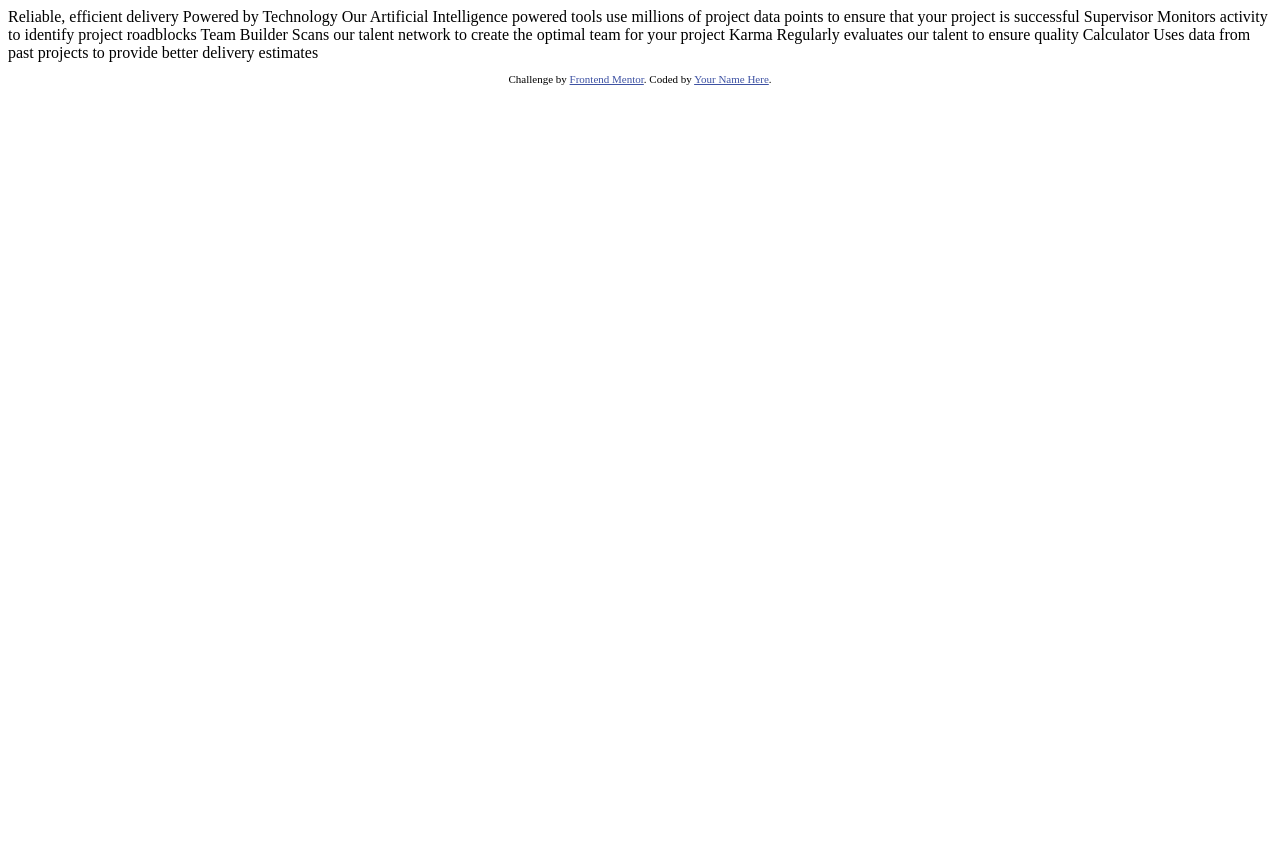
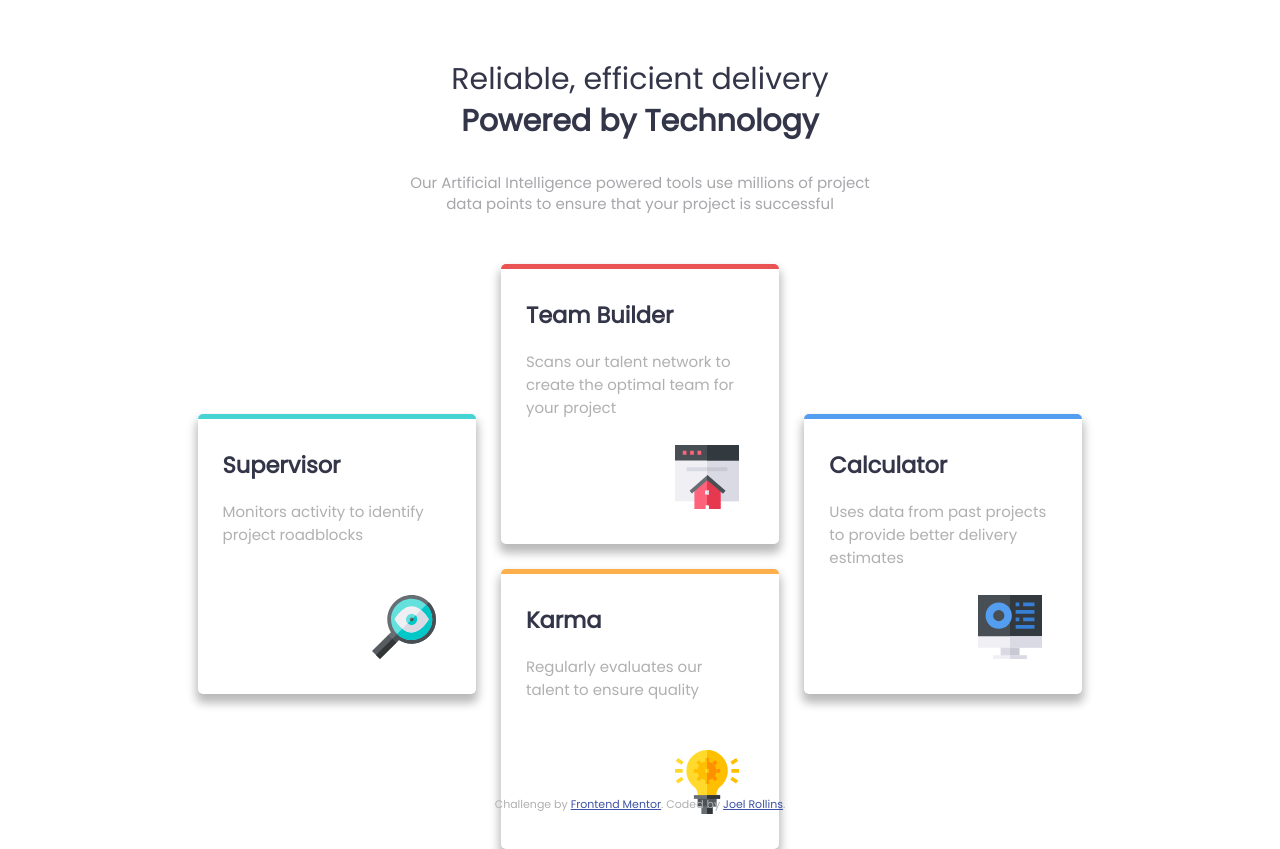
Before and after one commit to rollinsf/four-card-feature, a plain HTML site: page index.html in a window 1280 px wide. Before the commit the page ends 800 px from the top, so only its background shows below. Drawn offline with Linux system fonts and the light colour scheme.

Commit message:
Creates four card feature webpage with styles

```diff
--- /dev/null
+++ b/css/styles.css
@@ -0,0 +1,111 @@
+body {
+    background-color: white;
+    font-family: 'Poppins', sans-serif;
+    font-size: 15px;
+}
+
+h1, h2 {
+    color: hsl(234, 17%, 24%);
+    font-weight: 600;
+}
+
+h1 {
+    margin-bottom: 20px;
+}
+
+h4 {
+    color: #A7A6AB;
+    font-weight: 400;
+}
+
+img {
+    position: absolute;
+    right: 40px;
+    bottom: 35px;
+}
+
+p {
+    color: #B0B0B2;
+    font-weight: 200;
+}
+
+#page-container {
+    position: relative;
+    min-height: 100vh;
+    width: 100%;
+}
+
+#top-container {
+    padding: 20px 0;
+    position: relative;
+    line-height: 1.4;
+    width: 100%;
+    text-align: center;
+}
+
+#feature-container {
+    position: relative;
+    width: 100%;
+}
+
+#footer {
+    bottom: 0;
+    position: absolute;
+    width: 100%;
+}
+
+
+.content {
+    position: relative;
+    left: 25px;
+    top: 10px;
+    width: 80%;
+}
+
+.lighter {
+    font-weight: 100;
+}
+
+.feature {
+    box-shadow: 0 7px 10px 2px #bababa;
+    border-radius: 5px;
+    position: relative;
+    width: 22%;
+    height: 275px;
+}
+
+.info {
+    width: 38%;
+    margin: 30px auto;
+}
+
+.karma {
+    border-top: 5px hsl(34, 97%, 64%) solid;
+    top: 25px;
+    margin: 0 39%;
+    overflow: hidden;
+}
+
+.supervisor {
+    border-top: 5px hsl(180, 62%, 55%) solid;
+    margin-left: 15%;
+    float: left;
+    position: absolute;
+    overflow: hidden;
+    top: 150px;
+}
+
+.team-builder {
+    border-top: 5px hsl(0, 78%, 62%) solid;
+    margin: 0 39%;
+    overflow: hidden;
+}
+
+.calculator {
+    border-top: 5px hsl(212, 86%, 64%) solid;
+    margin-right: 15%;
+    top: 150px;
+    right: 0;
+    position: absolute;
+    overflow: hidden;
+}
--- a/index.html
+++ b/index.html
@@ -3,8 +3,9 @@
 <head>
   <meta charset="UTF-8">
   <meta name="viewport" content="width=device-width, initial-scale=1.0"> <!-- displays site properly based on user's device -->
-
   <link rel="icon" type="image/png" sizes="32x32" href="./images/favicon-32x32.png">
+  <link href="https://fonts.googleapis.com/css?family=Poppins&display=swap" rel="stylesheet">
+  <link rel="stylesheet" type="text/css" href="css/styles.css">
 
   <title>Frontend Mentor | Four card feature section</title>
 
@@ -15,31 +16,45 @@
   </style>
 </head>
 <body>
-
-  Reliable, efficient delivery
-  Powered by Technology
-
-  Our Artificial Intelligence powered tools use millions of project data points
-  to ensure that your project is successful
-
-  Supervisor
-  Monitors activity to identify project roadblocks
-
-  Team Builder
-  Scans our talent network to create the optimal team for your project
-
-  Karma
-  Regularly evaluates our talent to ensure quality
-
-  Calculator
-  Uses data from past projects to provide better delivery estimates
+  <div id="page-container">
+    <div id="top-container">
+      <h1 class="info"><span class="lighter">Reliable, efficient delivery</span><br>
+          Powered by Technology</h1>
+      <h4 class="info">Our Artificial Intelligence powered tools use millions of project data points
+        to ensure that your project is successful</h4>
+    </div>
+    <div id="feature-container">
+      <div class="feature team-builder">
+        <h2 class="content">Team Builder</h2>
+        <p class="content">Scans our talent network to create the optimal team for your project</p>
+        <img src="images/icon-team-builder.svg" alt="Team Builder Icon">
+      </div>
+      <div class="feature supervisor">
+        <h2 class="content">Supervisor</h2>
+        <p class="content">Monitors activity to identify project roadblocks</p>
+        <img src="images/icon-supervisor.svg" alt="Supervisor Icon">
+      </div>
+      <div class="feature calculator">
+        <h2 class="content">Calculator</h2>
+        <p class="content">Uses data from past projects to provide better delivery estimates</p>
+        <img src="images/icon-calculator.svg" alt="Calculator Icon">
+      </div>
+      <div class="feature karma">
+        <h2 class="content">Karma</h2>
+        <p class="content">Regularly evaluates our talent to ensure quality</p>
+        <img src="images/icon-karma.svg" alt="Karma Icon">
+      </div>
+    </div>
 
 
-  <footer>
-    <p class="attribution">
-      Challenge by <a href="https://www.frontendmentor.io?ref=challenge" target="_blank">Frontend Mentor</a>.
-      Coded by <a href="#">Your Name Here</a>.
-    </p>
-  </footer>
+
+    <footer id="footer">
+      <p class="attribution">
+        Challenge by <a href="https://www.frontendmentor.io?ref=challenge" target="_blank">Frontend Mentor</a>.
+        Coded by <a href="#">Joel Rollins</a>.
+      </p>
+    </footer>
+  </div>
+
 </body>
 </html>
```
